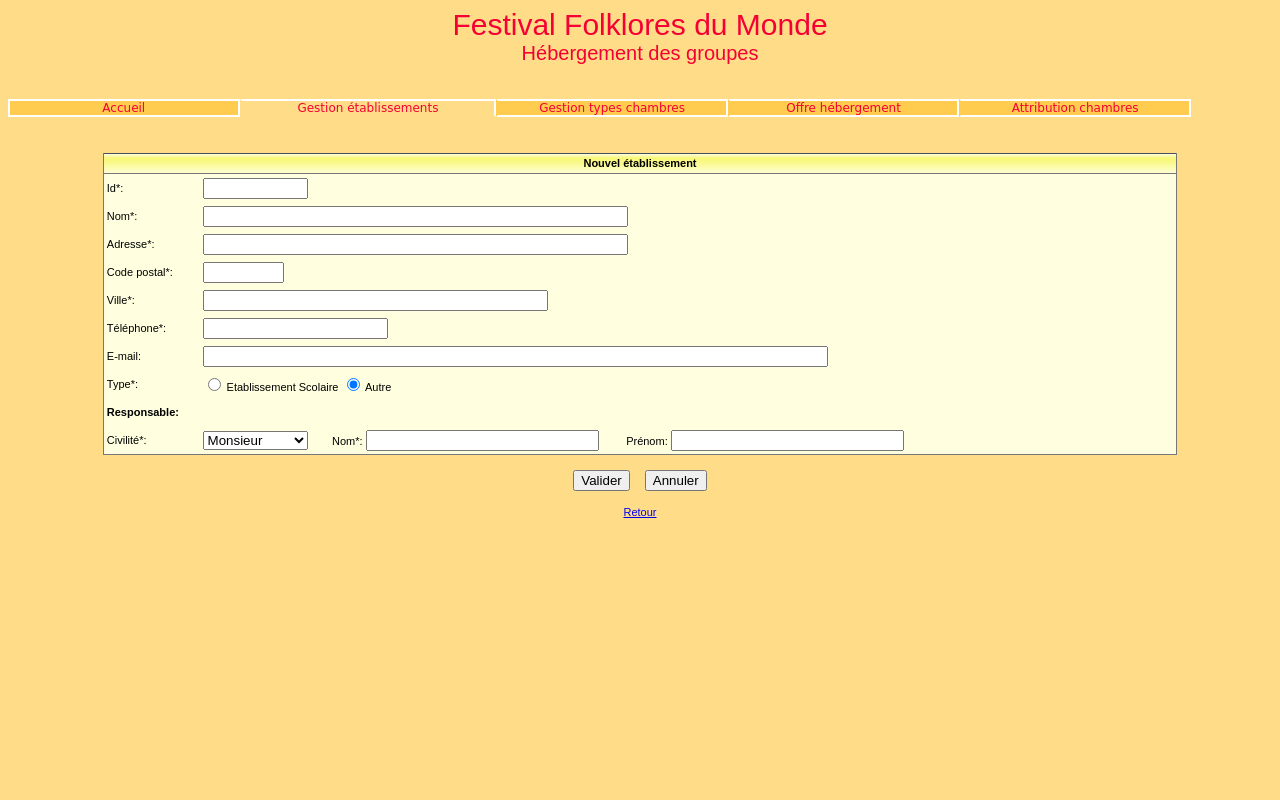
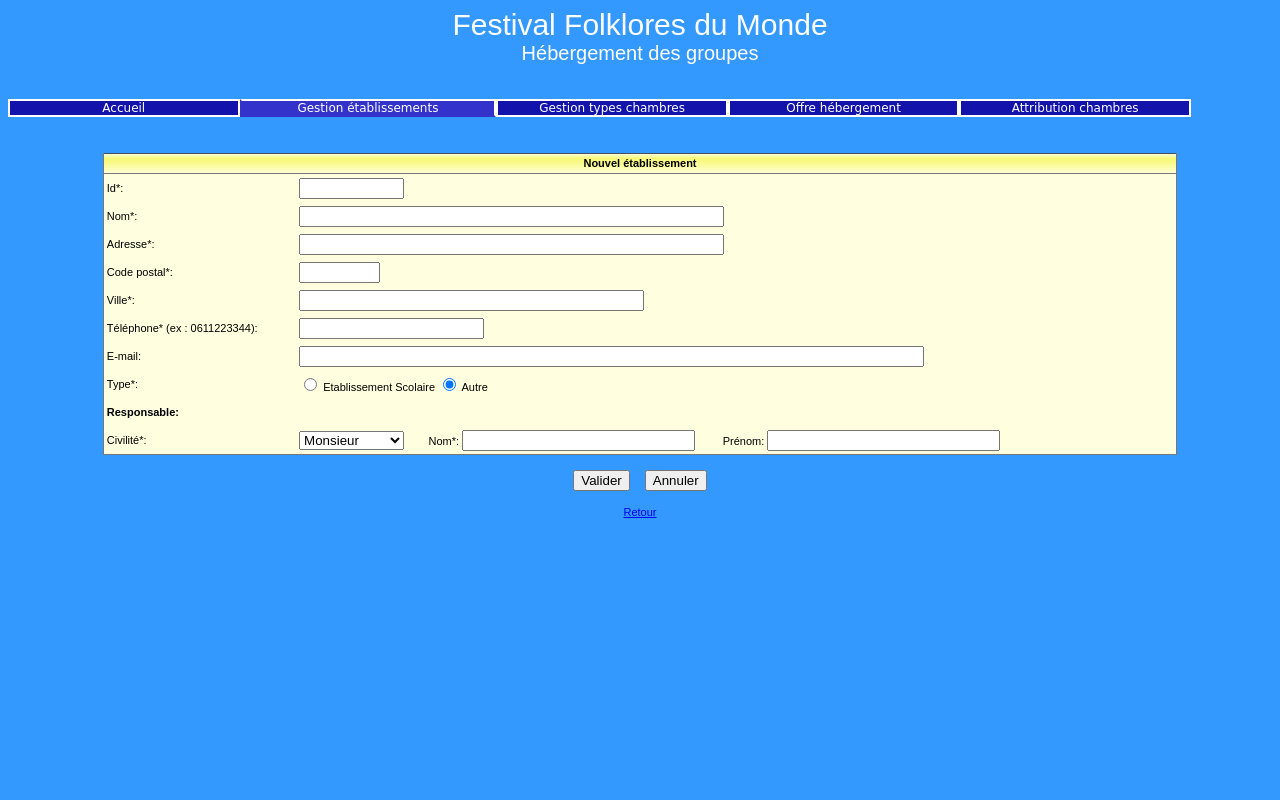
Before and after one commit to Projet2SlamPPE3FestivalEquipe7/Festival, a PHP site: page /cGestionEtablissements.php?action=demanderCreerEtab in a window 1280 px wide. Run offline with PHP 8.4, Linux system fonts and the light colour scheme; some libraries are stand-ins or nearby versions.

Commit message:
- CSS modifié - Résolution cas incident 25 (non établissement) et 26 (indication numéro téléphone)

```diff
--- a/cGestionEtablissements.php
+++ b/cGestionEtablissements.php
@@ -64,6 +64,10 @@ switch ($action) {
         $nomResponsable = $_REQUEST['nomResponsable'];
         $prenomResponsable = $_REQUEST['prenomResponsable'];
 
+        if(!estLettresUniquement($nom)){
+            ajouterErreur("Le nom de l'etablissement contient des caractères invalides !");
+        }
+
         if ($action == 'validerCreerEtab') {
             verifierDonneesEtabC($id, $nom, $adresseRue, $codePostal, $ville, $tel, $nomResponsable);
             if (nbErreurs() == 0) {
@@ -104,12 +108,12 @@ function verifierDonneesEtabC($id, $nom, $adresseRue, $codePostal, $ville, $tel,
             if (EtablissementDAO::isAnExistingId($id)) {
                 ajouterErreur("L'établissement $id existe déjà");
             }
-                       if(!estLettresUniquement($nom)){
-                           ajouterErreur("Le nom de l'etablissement contient des caractères invalides !");
-                       }
+
 
 
     }
+
+
     if ($nom != "" && EtablissementDAO::isAnExistingName(true, $id, $nom)) {
         ajouterErreur("L'établissement $nom existe déjà");
     }
--- a/cGestionTypesChambres.php
+++ b/cGestionTypesChambres.php
@@ -1,4 +1,4 @@
-<?php
+l<?php
 
 /**
  * Contrôleur : gestion des types de chambres
--- a/css/cssGeneral.css
+++ b/css/cssGeneral.css
@@ -3,7 +3,7 @@
 /* Style de base pour la page (couleur fond : ocre, couleur texte : noir) */
 .basePage
 {
-   background-color:#FFDD88;
+   background-color:#3399FF;
    color:black;
    font:11px Arial, Helvetica, sans-serif;
 }
@@ -11,8 +11,8 @@
 /* Style pour le titre (couleur du texte : rouge) */
 .titre
 {
-   background-color:#FFDD88;
-   color:#F50033;
+   background-color:#3399FF;
+   color:#FFFFFF;
    font:30px Arial, Helvetica, sans-serif;
    text-align:center;
 }
@@ -27,8 +27,9 @@
 mise en gras et en italique) */
 .texteAccueil
 {
-   background-color:#FFDD88;
-   color:#000099;
+   background-color:#3399FF;
+   //color:#000099;
+   color : #FFFFFF;
    font:14px Georgia, "Times New Roman", Times, serif;
    font-weight:bold;
    font-style:italic;
@@ -134,7 +135,7 @@ tr.ligneTabNonQuad td
 .erreur
 {
    background-color:white;
-   color:#FF0000;
+   color:#3399FF;
 }
 
 /* STYLES POUR LES ATTRIBUTIONS */
--- a/css/cssOnglets.css
+++ b/css/cssOnglets.css
@@ -16,9 +16,9 @@
 {
    /* Fond sable (c'est la couleur de fond de l'onglet ouvert)
    Ce fond sera recouvert par un fond ocre pour les onglets fermés */
-   background-color:#FFDD88;
+   background-color:#3333CC;
    /* Couleur rouge */
-   color:#F50033;
+   color:#FFFFFF;
    float:left;
    margin:0px 0px 0px 0px;
    /* Bordure blanche */
@@ -37,7 +37,7 @@
 {
    /* Effacement du trait inférieur (pour cela, on le met de la même couleur que
    le fond de la page) */
-   border-bottom:solid 2px #FFDD88;
+   border-bottom:solid 2px #3333CC;
    width:20%;
 }
 
@@ -46,8 +46,8 @@
 {
    /* Effacement du trait inférieur et du trait de gauche (pour cela, on les met
    de la même couleur que le fond de la page) */
-   border-bottom:solid 2px #FFDD88;
-   border-left:solid 2px #FFDD88;
+   border-bottom:solid 2px #3333CC;
+   border-left:solid 2px #3333CC;
    width:20%;
 }
 
@@ -55,9 +55,9 @@
 .menus .ongletPrem
 {
    /* Fond ocre */
-   background-color:#FFCC50;
+   background-color:#1313AC;
    /* Couleur rouge */
-   color:#F50033;
+   color:#FFFFFF;
    margin:0px 0px 0px 0px;
 }
 
@@ -65,9 +65,9 @@
 .menus .ongletPrem a
 {
    /* Fond ocre */
-   background-color:#FFCC50;
+   background-color:#1313AC;
    /* Couleur rouge */
-   color:#F50033;
+   color:#FFFFFF;
    /* Pas de soulignement du lien */
    text-decoration:none;
 }
@@ -76,22 +76,22 @@
 .menus .onglet
 {
    /* Fond ocre */
-   background-color:#FFCC50;
+   background-color:#1313AC;
    /* Couleur rouge */
-   color:#F50033;
+   color:#FFFFFF;
    margin:0px 0px 0px 0px;
    /* Effacement du trait de gauche (pour cela, on le met de la même couleur que
    le fond de l'onglet) */
-   border-left:solid 2px #FFCC50;
+   border-left:solid 2px #FFFFFF;
 }
 
 /* Style du lien d'un onglet non ouvert cas autres onglets que le 1er */
 .menus .onglet a
 {
    /* Fond ocre */
-   background-color:#FFCC50;
+   background-color:#1313AC;
    /* Couleur rouge */
-   color:#F50033;
+   color:#FFFFFF;
    /* Pas de soulignement du lien */
    text-decoration:none;
 }
--- a/vues/GestionEtablissements/vCreerModifierEtablissement.php
+++ b/vues/GestionEtablissements/vCreerModifierEtablissement.php
@@ -108,7 +108,7 @@ echo '
          maxlength="35"></td>
       </tr>
       <tr class="ligneTabNonQuad">
-         <td> Téléphone*: </td>
+         <td> Téléphone* (ex : 0611223344): </td>
          <td><input type="text" value="' . $tel . '" name="tel" size ="20"
          maxlength="10"></td>
       </tr>
```
Also changed, not shown: 1 other file.
